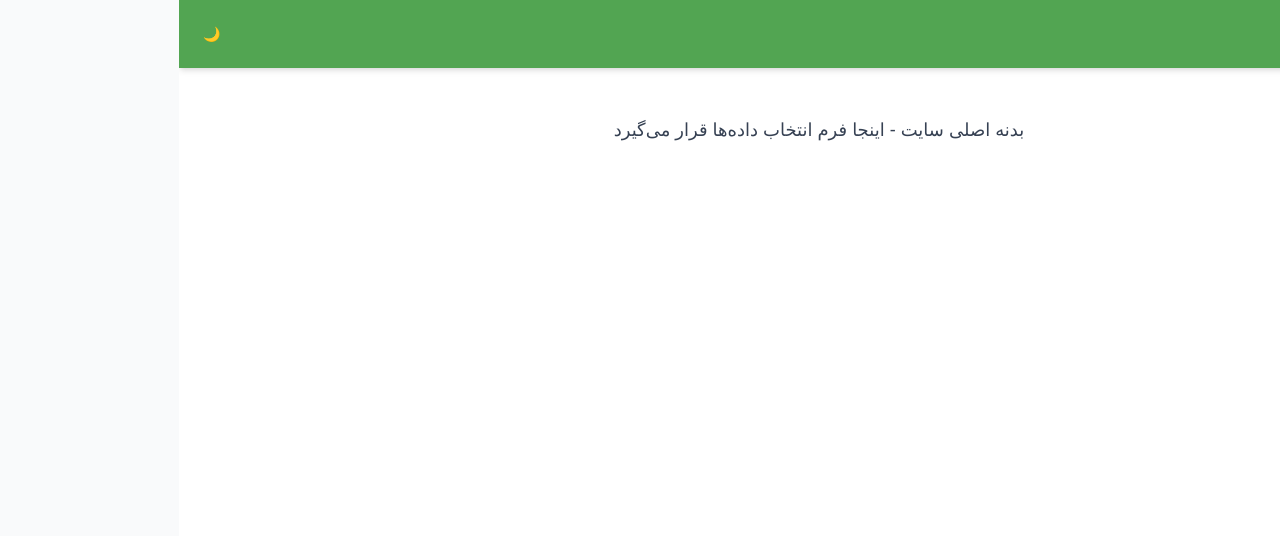
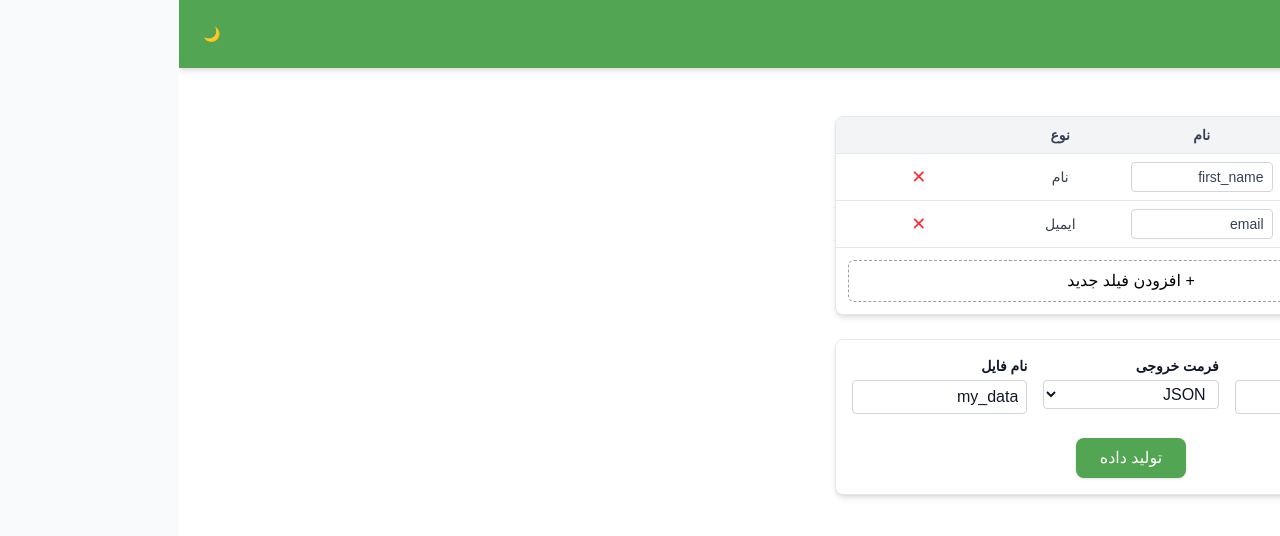
Before and after one commit to AlirezaMP2003/PersianMock-Frontend, a Vue app: page / in a window 1280 px wide. Shown: the top 536 px of the page. Built offline with nearby package versions, Linux system fonts and the light colour scheme.

Commit message:
main page

```diff
--- a/package.json
+++ b/package.json
@@ -11,7 +11,8 @@
   "dependencies": {
     "@tailwindcss/vite": "^4.1.14",
     "tailwindcss": "^4.1.14",
-    "vue": "^3.5.22"
+    "vue": "^3.5.22",
+    "vuedraggable": "^4.1.0"
   },
   "devDependencies": {
     "@vitejs/plugin-vue": "^6.0.1",
--- /dev/null
+++ b/src/components/AddFieldModal.vue
@@ -0,0 +1,70 @@
+<template>
+  <div
+    class="fixed inset-0 bg-black/50 flex items-center justify-center z-50"
+    @click.self="$emit('close')"
+  >
+    <div
+      class="bg-white text-gray-700 dark:bg-gray-800 rounded-lg p-6 w-96 shadow-lg"
+    >
+      <h3 class="text-lg font-bold mb-4 text-center">افزودن فیلد جدید</h3>
+
+      <input
+        v-model="search"
+        placeholder="جستجو..."
+        class="w-full mb-4 p-2 rounded border border-gray-300 dark:border-gray-600 bg-transparent focus:outline-none"
+      />
+
+      <div class="max-h-60 overflow-y-auto space-y-2">
+        <div
+          v-for="field in filteredFields"
+          :key="field.name"
+          @click="selectField(field)"
+          class="p-2 rounded cursor-pointer hover:bg-gray-100 dark:hover:bg-gray-700 transition"
+        >
+          {{ field.type }}
+        </div>
+      </div>
+
+      <button
+        @click="$emit('close')"
+        class="mt-4 w-full py-2 border rounded hover:bg-gray-100 dark:hover:bg-gray-700"
+      >
+        بستن
+      </button>
+    </div>
+  </div>
+</template>
+
+<script setup>
+import { ref, computed } from 'vue'
+
+const emit = defineEmits(['close', 'addField'])
+const search = ref('')
+
+const availableFields = [
+  { name: 'first_name', type: 'نام', table_name: 'first_name' },
+  { name: 'last_name', type: 'نام خانوادگی', table_name: 'last_name' },
+  { name: 'email', type: 'ایمیل', table_name: 'email' },
+  { name: 'username', type: 'نام کاربری', table_name: 'username' },
+  { name: 'password', type: 'رمز عبور', table_name: 'password' },
+  { name: 'gender', type: 'جنسیت', table_name: 'gender' },
+  { name: 'city', type: 'شهر', table_name: 'city' },
+  { name: 'country', type: 'کشور', table_name: 'country' },
+  { name: 'car', type: 'خودرو', table_name: 'car' },
+  { name: 'animal', type: 'حیوان', table_name: 'animal' },
+]
+
+const filteredFields = computed(() =>
+  availableFields.filter((f) => f.name.includes(search.value))
+)
+
+const selectField = (field) => {
+  emit('addField', {
+    id: Date.now(),
+    name: field.name,
+    type: field.type,
+    table_name: field.table_name,
+  })
+  emit('close')
+}
+</script>
--- /dev/null
+++ b/src/components/FieldRow.vue
@@ -0,0 +1,41 @@
+<template>
+  <div
+    class="grid grid-cols-4 items-center text-gray-700 text-sm border-t border-gray-200 dark:border-gray-700 px-3 py-2 hover:bg-gray-50 dark:hover:bg-gray-700 transition"
+  >
+    <span class="drag-handle cursor-move text-gray-400">☰</span>
+
+    <input
+      type="text"
+      v-model="localName"
+      @input="emitUpdate"
+      class="border border-gray-300 dark:border-gray-600 rounded px-2 py-1 bg-transparent focus:outline-none"
+    />
+
+    <span class="text-gray-700 dark:text-gray-200 text-center">{{ field.type }}</span>
+
+    <button
+      @click="$emit('remove', index)"
+      class="text-red-500 hover:text-red-700 text-lg text-center"
+    >
+      ✕
+    </button>
+  </div>
+</template>
+
+<script setup>
+import { ref, watch } from 'vue'
+
+const props = defineProps({
+  field: Object,
+  index: Number,
+})
+const emit = defineEmits(['remove', 'updateName'])
+
+const localName = ref(props.field.table_name)
+const emitUpdate = () => emit('updateName', props.index, localName.value)
+
+watch(
+  () => props.field.name,
+  (val) => (localName.value = val)
+)
+</script>
--- a/src/components/MainContent.vue
+++ b/src/components/MainContent.vue
@@ -1,7 +1,129 @@
 <template>
-    <main class="p-8">
-      <div class="text-center text-lg text-gray-700 dark:text-gray-200">
-        بدنه اصلی سایت - اینجا فرم انتخاب داده‌ها قرار می‌گیرد
+  <section class="container flex flex-col items-center w-[50%] mt-8 px-4">
+
+    <div
+      class="bg-white dark:bg-gray-800 rounded-lg shadow-md border border-gray-200 dark:border-gray-700 overflow-hidden"
+    >
+      <div class="grid grid-cols-4 bg-gray-100 dark:bg-gray-700 text-gray-700 dark:text-gray-300 font-semibold py-2 px-3 text-sm">
+        <span></span>
+        <span class="text-center">نام</span>
+        <span class="text-center">نوع</span>
+        <span class="text-center"></span>
       </div>
-    </main>
+
+      <draggable v-model="fields" handle=".drag-handle" animation="200">
+        <template #item="{ element, index }">
+          <FieldRow
+            :field="element"
+            :index="index"
+            @remove="removeField"
+            @updateName="updateFieldName"
+          />
+        </template>
+      </draggable>
+
+      <div class="p-3 border-t border-gray-200 dark:border-gray-700 text-center">
+        <button
+          @click="showAddModal = true"
+          class="w-full py-2 border border-dashed border-gray-400 text-black rounded-md hover:bg-gray-100 dark:hover:bg-gray-700 transition"
+        >
+          + افزودن فیلد جدید
+        </button>
+      </div>
+    </div>
+
+    <div
+      class="bg-white dark:bg-gray-800 rounded-lg shadow-md mt-6 p-4 border border-gray-200 dark:border-gray-700"
+    >
+      <div class="grid md:grid-cols-3 gap-4">
+        <div>
+          <label class="block text-sm font-semibold mb-1">تعداد سطرها</label>
+          <input
+            type="number"
+            v-model.number="rowCount"
+            min="5"
+            class="w-full border border-gray-300 dark:border-gray-600 rounded px-2 py-1 bg-transparent"
+          />
+        </div>
+
+        <div>
+          <label class="block text-sm font-semibold mb-1">فرمت خروجی</label>
+          <select
+            v-model="format"
+            class="w-full border border-gray-300 dark:border-gray-600 rounded px-2 py-1 bg-transparent"
+          >
+            <option value="json">JSON</option>
+            <option value="csv">CSV</option>
+            <option value="excel">Excel</option>
+            <option value="sql">SQL</option>
+          </select>
+        </div>
+
+        <div>
+          <label class="block text-sm font-semibold mb-1">
+            {{ format === 'sql' ? 'نام جدول' : 'نام فایل' }}
+          </label>
+          <input
+            type="text"
+            v-model="fileName"
+            class="w-full border border-gray-300 dark:border-gray-600 rounded px-2 py-1 bg-transparent"
+          />
+        </div>
+      </div>
+
+      <div class="text-center mt-6">
+        <button
+          @click="generateData"
+          class="bg-[#52a552] text-white px-6 py-2 rounded-lg shadow hover:opacity-90 transition disabled:opacity-50"
+          :disabled="loading"
+        >
+          <span v-if="loading">⏳ در حال تولید...</span>
+          <span v-else>تولید داده</span>
+        </button>
+      </div>
+    </div>
+
+    <AddFieldModal
+      v-if="showAddModal"
+      @close="showAddModal = false"
+      @addField="addField"
+    />
+  </section>
 </template>
+
+<script setup>
+import { ref } from 'vue'
+import draggable from 'vuedraggable'
+import FieldRow from './FieldRow.vue'
+import AddFieldModal from './AddFieldModal.vue'
+
+const showAddModal = ref(false)
+const rowCount = ref(10)
+const format = ref('json')
+const fileName = ref('my_data')
+const loading = ref(false)
+
+const fields = ref([
+  { id: 1, name: 'first_name', type: 'نام', table_name: 'first_name' },
+  { id: 2, name: 'email', type: 'ایمیل', table_name: 'email' },
+])
+
+const removeField = (index) => {
+  fields.value.splice(index, 1)
+}
+
+const addField = (field) => {
+  fields.value.push(field)
+}
+
+const updateFieldName = (index, newName) => {
+  fields.value[index].name = newName
+}
+
+</script>
+
+<style scoped>
+.drag-handle {
+  cursor: grab;
+}
+</style>
```
Also changed, not shown: 1 other file (tests, documents, lock files or other folders).
